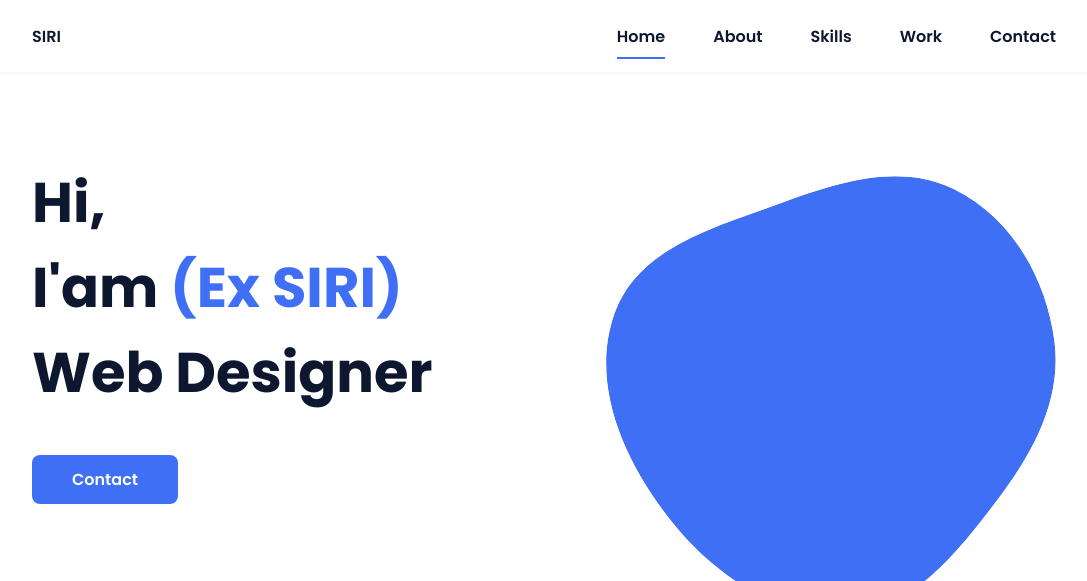
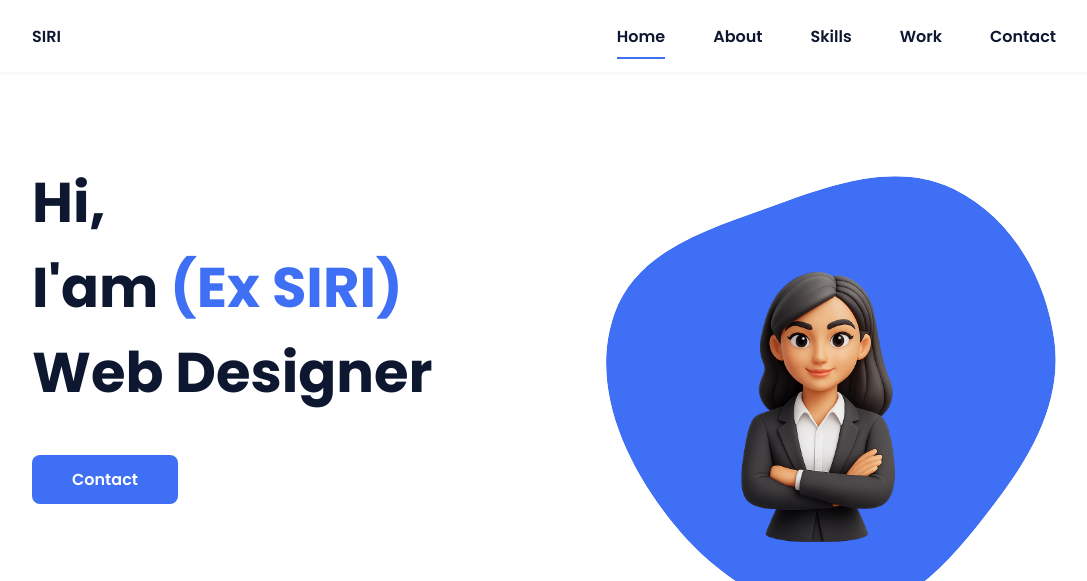
Before and after one commit to purushothamvmitti05/yourusername.github.io, a plain HTML site: page index.html in a window 1280 px wide. Shown: the top 581 px of the page, without its empty margins (96-1183 px from the left). Drawn offline with nearby package versions, Linux system fonts and the light colour scheme.

Commit message:
Update index.html

```diff
--- a/index.html
+++ b/index.html
@@ -57,7 +57,7 @@
                         </mask>
                         <g mask="url(#mask0)">
                             <path d="M9.19024 145.964C34.0253 76.5814 114.865 54.7299 184.111 29.4823C245.804 6.98884 311.86 -14.9503 370.735 14.143C431.207 44.026 467.948 107.508 477.191 174.311C485.897 237.229 454.931 294.377 416.506 344.954C373.74 401.245 326.068 462.801 255.442 466.189C179.416 469.835 111.552 422.137 65.1576 361.805C17.4835 299.81 -17.1617 219.583 9.19024 145.964Z"/>
-                            <image class="home__blob-img" x="50" y="60" href="assets/img/"/>
+                            <image class="home__blob-img" x="50" y="60" href="assets/img/ksit.png"/>
                         </g>
                     </svg>
                 </div>
```
